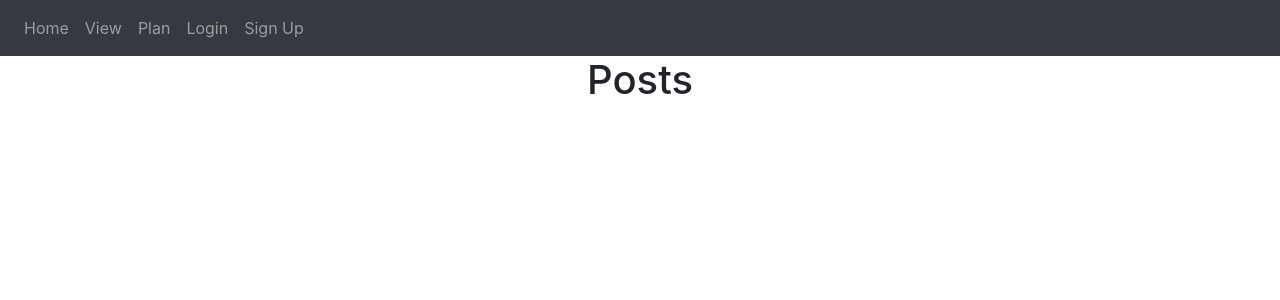
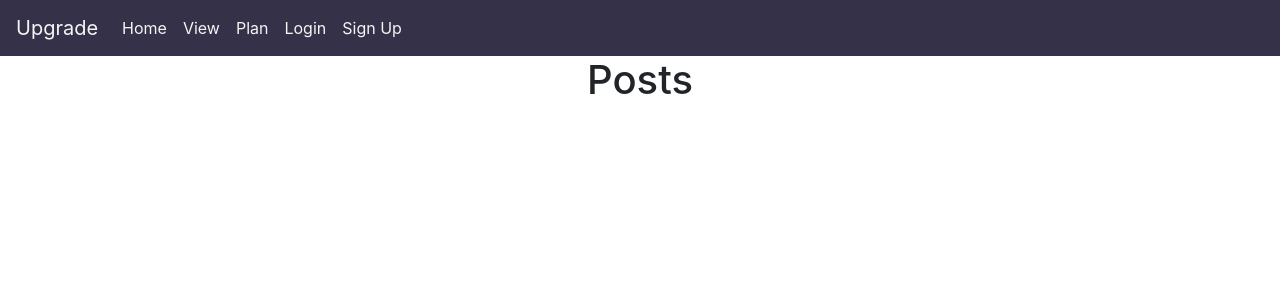
Before and after one commit to Wxl19980214/Upgrade, a Flask app: page /view in a window 1280 px wide. Shown: the top 300 px of the page. Run offline with Flask 2, Linux system fonts and the light colour scheme; data that the repository does not hold is empty; some libraries are stand-ins or nearby versions.

Commit message:
wanlu fixed a bug

```diff
--- a/website/templates/base.html
+++ b/website/templates/base.html
@@ -18,30 +18,24 @@
   </head>
 
 
-  <body>
-
-    <nav class="navbar navbar-expand-lg navbar-dark bg-dark" style="margin: 0px;">
-      <button
-        class="navbar-toggler"
-        type="button"
-        data-toggle="collapse"
-        data-target="#navbar"
-      >
+  <nav class="navbar navbar-expand-lg navbar-light" style="background-color: #343148;">
+    <a class="navbar-brand" href="#" style="color: whitesmoke;">Upgrade</a>
+    <button class="navbar-toggler" type="button" data-toggle="collapse" data-target="#navbarNavAltMarkup" aria-controls="navbarNavAltMarkup" aria-expanded="false" aria-label="Toggle navigation">
       <span class="navbar-toggler-icon"></span>
     </button>
-      <div class="collapse navbar-collapse" id="navbar">
+    <div class="collapse navbar-collapse" id="navbarNavAltMarkup">
       <div class="navbar-nav">
         {% if user.is_authenticated %}
-          <a class="nav-item nav-link" id="home" href="/home">Home</a>
-          <a class="nav-item nav-link" id="view" href="/view">View</a>
-          <a class="nav-item nav-link" id="plan" href="/plan">Plan</a>
-          <a class="nav-item nav-link" id="logout" href="/logout">Logout</a>
+          <a class="nav-item nav-link" id="home" href="/home" style="color: whitesmoke;">Home</a>
+          <a class="nav-item nav-link" id="view" href="/view" style="color: whitesmoke;">View</a>
+          <a class="nav-item nav-link" id="plan" href="/plan" style="color: whitesmoke;">Plan</a>
+          <a class="nav-item nav-link" id="logout" href="/logout" style="color: whitesmoke;">Logout</a>
           {% else %}
-          <a class="nav-item nav-link" id="home" href="/home">Home</a>
-          <a class="nav-item nav-link" id="view" href="/view">View</a>
-          <a class="nav-item nav-link" id="plan" href="/plan">Plan</a>
-          <a class="nav-item nav-link" id="login" href="/login">Login</a>
-          <a class="nav-item nav-link" id="signUp" href="/sign-up">Sign Up</a>
+          <a class="nav-item nav-link" id="home" href="/home" style="color: whitesmoke;">Home</a>
+          <a class="nav-item nav-link" id="view" href="/view" style="color: whitesmoke;">View</a>
+          <a class="nav-item nav-link" id="plan" href="/plan" style="color: whitesmoke;">Plan</a>
+          <a class="nav-item nav-link" id="login" href="/login" style="color: whitesmoke;">Login</a>
+          <a class="nav-item nav-link" id="signUp" href="/sign-up" style="color: whitesmoke;">Sign Up</a>
           {% endif %}
       </div>
     </div>
--- a/website/templates/view.html
+++ b/website/templates/view.html
@@ -37,7 +37,12 @@
     {% if user.id == post.creater_id and user.is_authenticated %}
     <div align="center">
       <div>
-          <a type="submit" class="btn btn-primary" href="/post/{{post.id}}">Edit</a>
+          <a type="submit" href="/post/{{post.id}}" style="
+          padding: 5px 20px;
+          text-decoration:none;
+          font-weight:bold;
+          border-radius:5px;
+          cursor:pointer;">Edit</a>
           <button type="button" class="btn btn-primary" onclick = 'showQrcode2({{post.id}})'>Share</button>
           <button type="button" class="btn btn-primary" onclick="deletePost({{ post.id }})">Delete</button>
       </div>
```
Lines whose indentation alone changed are shown as unchanged.
